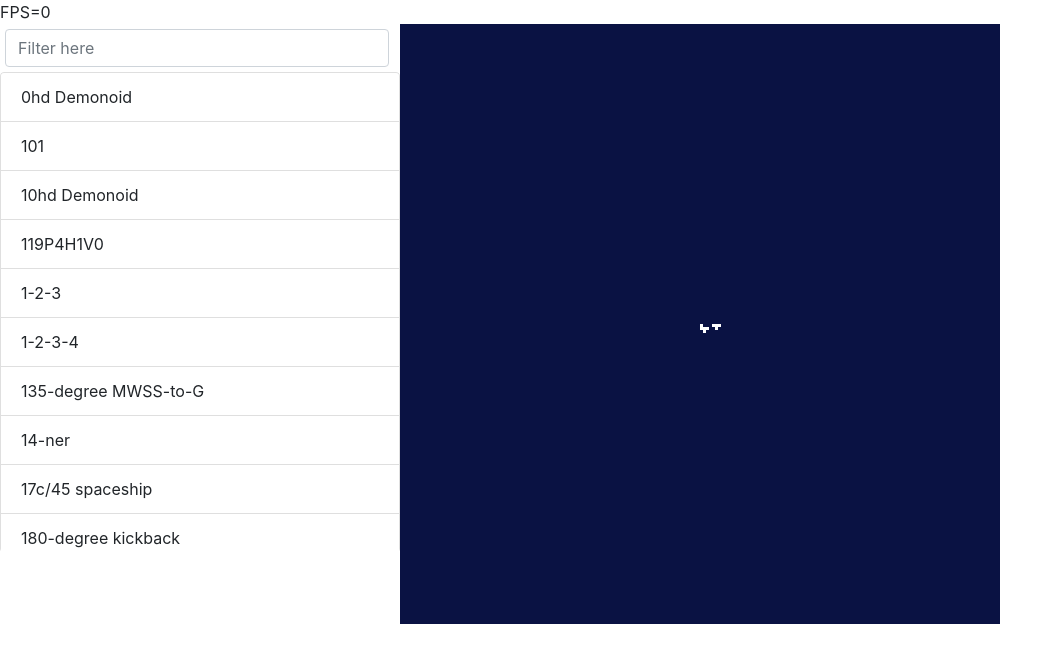
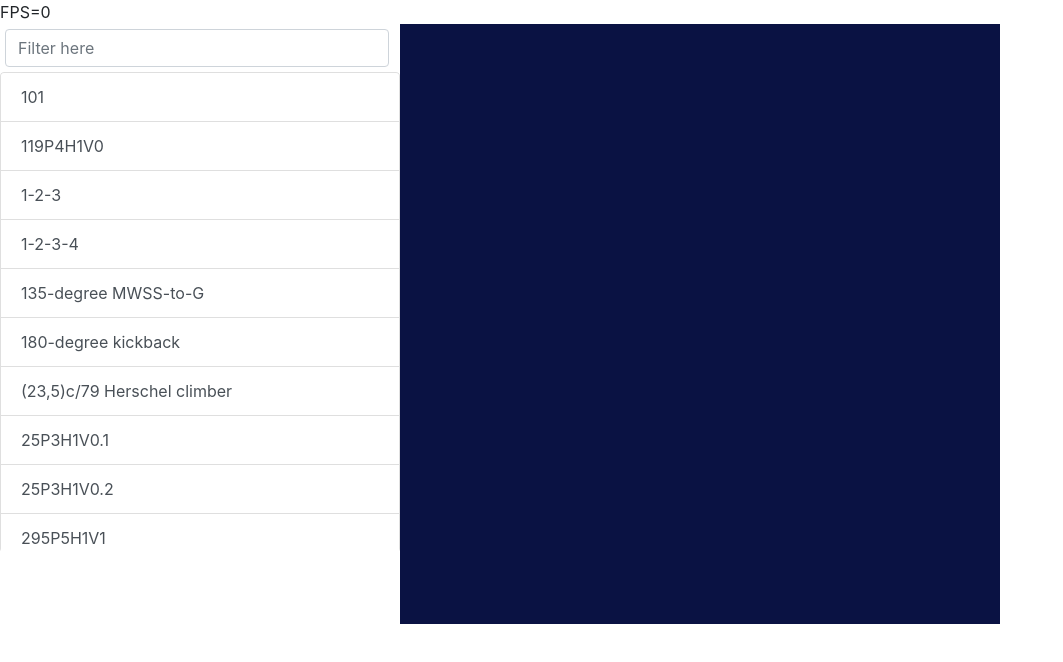
Before and after one commit to bedorlan/cgol, a React (Create React App) app: page / in a window 1280 px wide. Shown: the top 662 px of the page, without its empty margins (0-1063 px from the left). Built offline with nearby package versions, Linux system fonts and the light colour scheme; no server answers.

Commit message:
draw lexicons. yay!

```diff
--- a/src/App.tsx
+++ b/src/App.tsx
@@ -1,17 +1,17 @@
-import { Fragment, useEffect, useRef, useState } from 'react'
+import { useEffect, useRef, useState } from 'react'
 
 export default function App() {
   return <Game />
 }
 
-const gliderRle = `
-# You can save the pattern into this box with Settings/Pattern/Save or Ctrl-S.
-x = 7, y = 3, rule = B3/S23
-o3b3o$3o2bo$bo!
-`
-
 const hashSize = 5
 let hash5: Uint32Array | null = null
+
+interface ILexicon {
+  name: string
+  desc: string
+  grid: string[]
+}
 
 function Game() {
   const cells = new Grid(200, 200)
@@ -20,18 +20,8 @@ function Game() {
   const [fps, setFps] = useState(0)
   const [, setFramesCount] = useState(0)
   const [lexiconFilter, setLexiconFilter] = useState('')
-  const [lexicon, setLexicon] = useState<
-    Array<{
-      name: string
-      desc: string
-      grid: string[]
-    }>
-  >([])
-
-  useEffect(() => {
-    const glider = Grid.fromRle(gliderRle)
-    if (glider) setGrid(g => g.copyFrom(glider, 100, 100))
-  }, [])
+  const [lexicon, setLexicon] = useState<Array<ILexicon>>([])
+  const [currentPattern, setCurrentPattern] = useState<ILexicon | null>(null)
 
   useEffect(() => {
     Promise.all([
@@ -41,7 +31,7 @@ function Game() {
 
       fetch('lexicon.json')
         .then(res => res.json())
-        .then(lex => setLexicon(lex)),
+        .then((lex: ILexicon[]) => setLexicon(lex.filter(lex => lex.grid.length))),
     ]).then(() => setLoaded(true))
   }, [])
 
@@ -63,7 +53,7 @@ function Game() {
   }, [])
 
   return (
-    <div style={{ display: 'flex', flexDirection: 'column' }}>
+    <div style={{ display: 'flex', flexDirection: 'column' }} onMouseUp={e => setCurrentPattern(null)}>
       <div>FPS={fps}</div>
       <div style={{ display: 'flex', flexDirection: 'row', alignItems: 'flex-start', height: '600px' }}>
         <div style={{ display: 'flex', flexDirection: 'column', width: '25em' }}>
@@ -74,15 +64,31 @@ function Game() {
             value={lexiconFilter}
             onChange={e => setLexiconFilter(e.target.value)}
           />
-          <ul className="list-group" style={{ height: '30em', overflow: 'scroll' }}>
+          <div className="list-group" style={{ height: '30em', overflow: 'scroll' }}>
             {lexicon
-              .filter(lex => lex.name.toLowerCase().includes(lexiconFilter.toLowerCase()))
+              .filter(lex => lex.name.toLowerCase().startsWith(lexiconFilter.toLowerCase()))
               .map(lex => (
-                <li className="list-group-item">{lex.name}</li>
+                <button
+                  type="button"
+                  className="list-group-item list-group-item-action"
+                  style={{ cursor: 'move' }}
+                  key={lex.name}
+                  onMouseDown={e => setCurrentPattern(lex)}
+                >
+                  {lex.name}
+                </button>
               ))}
-          </ul>
+          </div>
         </div>
-        <GridViewer grid={grid} />
+        <GridViewer
+          grid={grid}
+          onMouseUp={c => {
+            if (!currentPattern) return
+            const newGrid = Grid.fromLexicon(currentPattern.grid)
+            setGrid(g => g.copyFrom(newGrid, c.x, c.y))
+            setCurrentPattern(null)
+          }}
+        />
       </div>
     </div>
   )
@@ -90,6 +96,7 @@ function Game() {
 
 interface IGridViewerProps {
   grid: Grid
+  onMouseUp?: (coor: { x: number; y: number }) => void
 }
 function GridViewer(props: IGridViewerProps) {
   const cellSize = 3
@@ -112,7 +119,20 @@ function GridViewer(props: IGridViewerProps) {
     [grid],
   )
 
-  return <canvas width={`${grid.width * cellSize}px`} height={`${grid.length * cellSize}px`} ref={refCanvas}></canvas>
+  return (
+    <canvas
+      width={`${grid.width * cellSize}px`}
+      height={`${grid.length * cellSize}px`}
+      onMouseUp={e => {
+        e.stopPropagation()
+        props.onMouseUp?.({
+          x: Math.floor(e.nativeEvent.offsetX / cellSize),
+          y: Math.floor(e.nativeEvent.offsetY / cellSize),
+        })
+      }}
+      ref={refCanvas}
+    ></canvas>
+  )
 }
 
 class Grid {
@@ -227,6 +247,18 @@ class Grid {
     grid.cells = result
     return grid
   }
+
+  static fromLexicon(gridText: ILexicon['grid']) {
+    const width = gridText[0].length
+    const length = gridText.length
+    const grid = new Grid(width, length)
+    for (let j = 0; j < length; ++j) {
+      for (let i = 0; i < width; ++i) {
+        grid.cells[pos(width, i, j)] = gridText[j].charAt(i) === '1' ? 1 : 0
+      }
+    }
+    return grid
+  }
 }
 
 function pos(width: number, i: number, j: number) {
```
